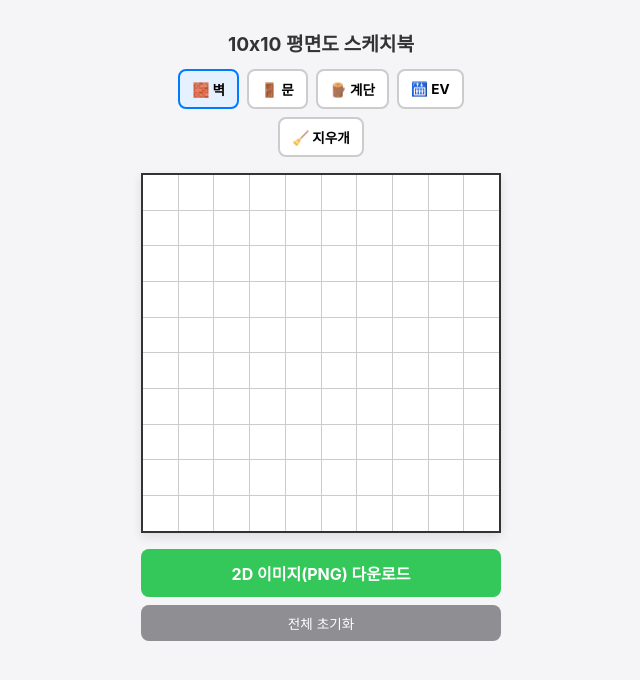
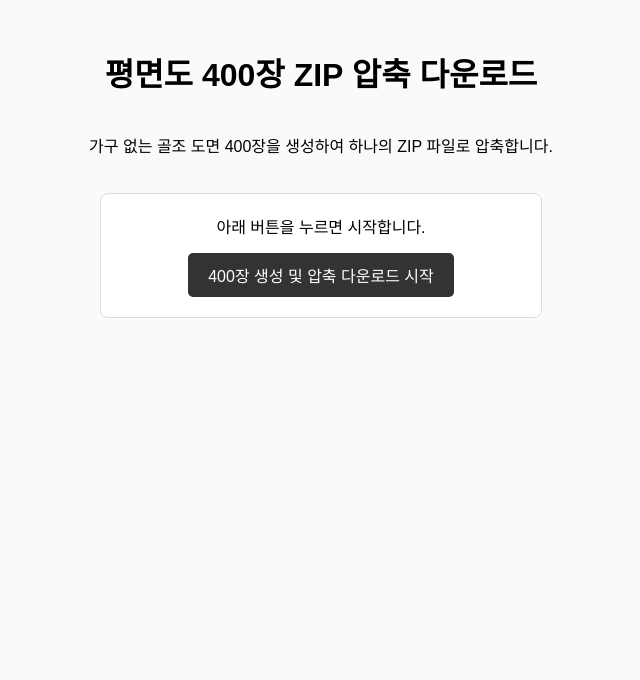
Before and after one commit to elnosguiar/elnosguiar.github.io, a plain HTML site: page tool/index.html in a window 1280 px wide. Shown: the whole page, without its empty margins (319-959 px from the left). Drawn offline with nearby package versions, Linux system fonts and the light colour scheme.

Commit message:
index.html 업데이트

```diff
--- a/tool/index.html
+++ b/tool/index.html
@@ -2,273 +2,255 @@
 <html lang="ko">
 <head>
     <meta charset="UTF-8">
-    <meta name="viewport" content="width=device-width, initial-scale=1.0, user-scalable=no">
-    <title>10x10 평면도 그리기</title>
+    <meta name="viewport" content="width=device-width, initial-scale=1.0">
+    <title>평면도 400장 ZIP 압축 다운로드</title>
+    <!-- 필수 라이브러리 로드 -->
+    <script src="https://cdnjs.cloudflare.com/ajax/libs/html2canvas/1.4.1/html2canvas.min.js"></script>
+    <script src="https://cdnjs.cloudflare.com/ajax/libs/jszip/3.10.1/jszip.min.js"></script>
     <style>
-        * {
-            box-sizing: border-box;
-            touch-action: manipulation;
-            font-family: -apple-system, BlinkMacSystemFont, "Segoe UI", Roboto, sans-serif;
+        :root {
+            --wall-color: #333;
+            --floor-color: #f0f0f0;
+            --room-color: #e3f2fd;
+            --entrance-color: #ffcc80;
+            --text-color: #555;
         }
+
         body {
-            margin: 0;
-            padding: 16px;
-            background-color: #f5f5f7;
+            font-family: 'Malgun Gothic', sans-serif;
+            background-color: #fafafa;
             display: flex;
             flex-direction: column;
             align-items: center;
-        }
-        h1 {
-            font-size: 1.2rem;
-            margin-bottom: 12px;
-            color: #333;
-        }
-        /* 팔레트 설정 */
-        .toolbar {
-            display: flex;
-            gap: 8px;
-            margin-bottom: 16px;
-            flex-wrap: wrap;
-            justify-content: center;
-            max-width: 360px;
-        }
-        .tool-btn {
-            padding: 8px 12px;
-            border: 2px solid #ccc;
-            border-radius: 8px;
-            background: white;
-            font-size: 0.85rem;
-            font-weight: bold;
-            cursor: pointer;
-            display: flex;
-            align-items: center;
-            gap: 4px;
-        }
-        .tool-btn.active {
-            border-color: #007aff;
-            background-color: #e5f1ff;
+            padding: 20px;
         }
 
-        /* 10x10 Grid Style */
-        #grid-container {
-            display: grid;
-            grid-template-columns: repeat(10, 1fr);
-            grid-template-rows: repeat(10, 1fr);
-            gap: 1px;
-            background-color: #ccc;
-            border: 2px solid #333;
-            width: 100%;
-            max-width: 360px;
-            aspect-ratio: 1 / 1;
-            margin-bottom: 16px;
-            box-shadow: 0 4px 10px rgba(0,0,0,0.1);
+        /* 다운로드할 도면 영역 (화면 밖으로 숨김 처리) */
+        #floorplan-container {
+            position: absolute;
+            left: -10000px;
+            top: -10000px;
+            width: 800px;
+            height: 600px;
+            background-color: var(--floor-color);
+            border: 4px solid var(--wall-color);
+            overflow: hidden;
+            display: block;
         }
-        .cell {
-            background-color: #ffffff;
+
+        .room {
+            position: absolute;
+            background-color: var(--room-color);
+            border: 2px solid var(--wall-color);
             display: flex;
             align-items: center;
             justify-content: center;
-            font-size: 0.75rem;
+            font-size: 14px;
             font-weight: bold;
-            user-select: none;
-            cursor: pointer;
-            position: relative;
+            color: var(--text-color);
+            box-sizing: border-box;
         }
 
-        /* 요소 스타일링 */
-        .cell.wall { background-color: #2c3e50; }
-        .cell.door {
-            background-color: #e74c3c;
-            color: white;
-        }
-        .cell.door::after {
-            content: "🚪";
-            font-size: 1rem;
-        }
-        .cell.stairs {
-            background-color: #f39c12;
-            color: white;
-            background-image: repeating-linear-gradient(0deg, transparent, transparent 3px, rgba(0,0,0,0.2) 3px, rgba(0,0,0,0.2) 6px);
-        }
-        .cell.stairs::after {
-            content: "ST";
-            font-size: 0.7rem;
-        }
-        .cell.elevator {
-            background-color: #9b59b6;
-            color: white;
-        }
-        .cell.elevator::after {
-            content: "EV";
-            font-size: 0.75rem;
+        .room.entrance {
+            background-color: var(--entrance-color);
         }
 
-        /* 컨트롤 버튼 */
-        .action-btn {
-            width: 100%;
-            max-width: 360px;
-            padding: 12px;
-            background-color: #34c759;
+        /* 상태 박스 및 버튼 */
+        #status-box {
+            margin-top: 20px;
+            padding: 20px;
+            background-color: white;
+            border-radius: 8px;
+            border: 1px solid #ddd;
+            text-align: center;
+            width: 80%;
+            max-width: 400px;
+        }
+
+        #start-btn {
+            margin-top: 15px;
+            padding: 10px 20px;
+            font-size: 16px;
+            background-color: #333;
             color: white;
             border: none;
-            border-radius: 8px;
-            font-size: 1rem;
-            font-weight: bold;
-            cursor: pointer;
-            margin-bottom: 8px;
-        }
-        .reset-btn {
-            width: 100%;
-            max-width: 360px;
-            padding: 8px;
-            background-color: #8e8e93;
-            color: white;
-            border: none;
-            border-radius: 8px;
-            font-size: 0.85rem;
+            border-radius: 5px;
             cursor: pointer;
         }
+
+        #start-btn:disabled {
+            background-color: #ccc;
+            cursor: not-allowed;
+        }
+
+        /* 로딩 애니메이션 */
+        .loader {
+            border: 5px solid #f3f3f3;
+            border-top: 5px solid #333;
+            border-radius: 50%;
+            width: 30px;
+            height: 30px;
+            animation: spin 1s linear infinite;
+            display: none;
+            margin: 10px auto;
+        }
+
+        @keyframes spin {
+            0% { transform: rotate(0deg); }
+            100% { transform: rotate(360deg); }
+        }
+
     </style>
 </head>
 <body>
 
-    <h1>10x10 평면도 스케치북</h1>
+    <h1>평면도 400장 ZIP 압축 다운로드</h1>
+    <p>가구 없는 골조 도면 400장을 생성하여 하나의 ZIP 파일로 압축합니다.</p>
 
-    <!-- 도구 선택 영역 -->
-    <div class="toolbar">
-        <button class="tool-btn active" onclick="selectTool('wall', this)">🧱 벽</button>
-        <button class="tool-btn" onclick="selectTool('door', this)">🚪 문</button>
-        <button class="tool-btn" onclick="selectTool('stairs', this)">🪵 계단</button>
-        <button class="tool-btn" onclick="selectTool('elevator', this)">🛗 EV</button>
-        <button class="tool-btn" onclick="selectTool('empty', this)">🧹 지우개</button>
+    <div id="status-box">
+        <div id="status-text">아래 버튼을 누르면 시작합니다.</div>
+        <div class="loader" id="loader"></div>
+        <div id="progress-text"></div>
+        <button id="start-btn">400장 생성 및 압축 다운로드 시작</button>
     </div>
 
-    <!-- 10x10 그리드 영역 -->
-    <div id="grid-container"></div>
-
-    <!-- 다운로드 및 초기화 버튼 -->
-    <button class="action-btn" onclick="downloadImage()">2D 이미지(PNG) 다운로드</button>
-    <button class="reset-btn" onclick="resetGrid()">전체 초기화</button>
+    <!-- JavaScript로 도면이 생성되는 숨겨진 영역 -->
+    <div id="floorplan-container"></div>
 
     <script>
-        const GRID_SIZE = 10;
-        let selectedTool = 'wall';
-        const gridContainer = document.getElementById('grid-container');
+        const container = document.getElementById('floorplan-container');
+        const startBtn = document.getElementById('start-btn');
+        const statusText = document.getElementById('status-text');
+        const progressText = document.getElementById('progress-text');
+        const loader = document.getElementById('loader');
+        const totalImages = 400; // 총 개수
 
-        // 10x10 상태 저장 배열
-        let gridData = Array(GRID_SIZE).fill(null).map(() => Array(GRID_SIZE).fill('empty'));
+        // 방 목록
+        const roomTypes = [
+            { name: '현관', class: 'entrance' },
+            { name: '로비', class: 'lobby' },
+            { name: '사무실 A', class: 'office' },
+            { name: '사무실 B', class: 'office' },
+            { name: '회의실', class: 'meeting' },
+            { name: '창고', class: 'storage' },
+            { name: '계단실', class: 'stairs' },
+            { name: '엘리베이터', class: 'elevator' }
+        ];
 
-        // 그리드 화면 생성
-        function initGrid() {
-            gridContainer.innerHTML = '';
-            for (let r = 0; r < GRID_SIZE; r++) {
-                for (let c = 0; c < GRID_SIZE; c++) {
-                    const cell = document.createElement('div');
-                    cell.classList.add('cell');
-                    cell.dataset.row = r;
-                    cell.dataset.col = c;
-
-                    // 터치 및 클릭 이벤트 지원
-                    cell.addEventListener('click', () => applyTool(r, c, cell));
-
-                    gridContainer.appendChild(cell);
+        // 겹침 확인
+        function isOverlapping(newRoom, existingRooms) {
+            for (let room of existingRooms) {
+                if (!(newRoom.x + newRoom.width < room.x ||
+                      newRoom.x > room.x + room.width ||
+                      newRoom.y + newRoom.height < room.y ||
+                      newRoom.y > room.y + room.height)) {
+                    return true;
                 }
             }
+            return false;
         }
 
-        // 도구 선택
-        function selectTool(tool, btn) {
-            selectedTool = tool;
-            document.querySelectorAll('.tool-btn').forEach(b => b.classList.remove('active'));
-            btn.classList.add('active');
+        // 도면 생성
+        function generateRandomFloorPlan() {
+            container.innerHTML = '';
+            const placedRooms = [];
+
+            roomTypes.forEach(type => {
+                let room = {};
+                let attempts = 0;
+                let placed = false;
+
+                while (!placed && attempts < 100) {
+                    const width = Math.floor(Math.random() * (250 - 100)) + 100;
+                    const height = Math.floor(Math.random() * (250 - 100)) + 100;
+
+                    if (type.class === 'entrance') {
+                        const edge = Math.floor(Math.random() * 4);
+                        if (edge === 0 || edge === 2) {
+                            room.x = Math.floor(Math.random() * (800 - width));
+                            room.y = (edge === 0) ? 0 : 600 - height;
+                        } else {
+                            room.x = (edge === 1) ? 800 - width : 0;
+                            room.y = Math.floor(Math.random() * (600 - height));
+                        }
+                    } else {
+                        room.x = Math.floor(Math.random() * (800 - width));
+                        room.y = Math.floor(Math.random() * (600 - height));
+                    }
+
+                    room.width = width;
+                    room.height = height;
+
+                    if (!isOverlapping(room, placedRooms)) {
+                        const roomEl = document.createElement('div');
+                        roomEl.className = `room ${type.class}`;
+                        roomEl.style.width = `${room.width}px`;
+                        roomEl.style.height = `${room.height}px`;
+                        roomEl.style.left = `${room.x}px`;
+                        roomEl.style.top = `${room.y}px`;
+                        roomEl.innerHTML = `<span>${type.name}</span>`;
+                        container.appendChild(roomEl);
+                        placedRooms.push(room);
+                        placed = true;
+                    }
+                    attempts++;
+                }
+            });
         }
 
-        // 셀 상태 변경
-        function applyTool(row, col, element) {
-            gridData[row][col] = selectedTool;
-            element.className = 'cell'; // 초기화
-            if (selectedTool !== 'empty') {
-                element.classList.add(selectedTool);
-            }
-        }
+        // 메인 로직: 생성 -> 압축 -> 다운로드
+        startBtn.addEventListener('click', async () => {
+            startBtn.disabled = true;
+            loader.style.display = 'block';
+            statusText.innerText = '이미지를 생성하고 있습니다...';
 
-        // 전체 초기화
-        function resetGrid() {
-            gridData = Array(GRID_SIZE).fill(null).map(() => Array(GRID_SIZE).fill('empty'));
-            document.querySelectorAll('.cell').forEach(cell => cell.className = 'cell');
-        }
+            const zip = new JSZip(); // JSZip 객체 생성
+            const imgFolder = zip.folder("floorplans"); // zip 내부 폴더 생성
 
-        // Canvas를 이용한 2D PNG 이미지 다운로드
-        function downloadImage() {
-            const canvas = document.createElement('canvas');
-            const ctx = canvas.getContext('2d');
-            const cellSize = 60; // 이미지 해상도를 높이기 위해 60px 지정
+            for (let i = 1; i <= totalImages; i++) {
+                // 1. 도면 생성
+                generateRandomFloorPlan();
+                progressText.innerText = `생성 중: ${i} / ${totalImages}`;
 
-            canvas.width = GRID_SIZE * cellSize;
-            canvas.height = GRID_SIZE * cellSize;
+                // 2. HTML을 캔버스로 변환 (html2canvas)
+                // 중요: 렌더링 시간을 주기 위해 비동기 처리
+                const canvas = await html2canvas(container, {
+                    logging: false,
+                    width: 800,
+                    height: 600
+                });
 
-            // 배경 그리기
-            ctx.fillStyle = '#ffffff';
-            ctx.fillRect(0, 0, canvas.width, canvas.height);
+                // 3. 캔버스 데이터를 Base64 PNG로 변환
+                const imgData = canvas.toDataURL('image/png').split(',')[1];
 
-            // 셀 상태 및 오버레이 그리기
-            for (let r = 0; r < GRID_SIZE; r++) {
-                for (let c = 0; c < GRID_SIZE; c++) {
-                    const type = gridData[r][col = c];
-                    const x = c * cellSize;
-                    const y = r * cellSize;
+                // 4. ZIP 폴더에 이미지 파일 추가
+                imgFolder.file(`floorplan_${i}.png`, imgData, {base64: true});
 
-                    // 요소별 색상
-                    if (type === 'wall') {
-                        ctx.fillStyle = '#2c3e50';
-                        ctx.fillRect(x, y, cellSize, cellSize);
-                    } else if (type === 'door') {
-                        ctx.fillStyle = '#e74c3c';
-                        ctx.fillRect(x, y, cellSize, cellSize);
-                        // 문 아이콘 대체 텍스트
-                        ctx.fillStyle = '#ffffff';
-                        ctx.font = 'bold 20px sans-serif';
-                        ctx.textAlign = 'center';
-                        ctx.textBaseline = 'middle';
-                        ctx.fillText('DOOR', x + cellSize/2, y + cellSize/2);
-                    } else if (type === 'stairs') {
-                        ctx.fillStyle = '#f39c12';
-                        ctx.fillRect(x, y, cellSize, cellSize);
-                        // 계단 패턴 선 그리기
-                        ctx.strokeStyle = 'rgba(0,0,0,0.3)';
-                        ctx.lineWidth = 2;
-                        for (let i = 1; i < 5; i++) {
-                            ctx.beginPath();
-                            ctx.moveTo(x, y + (cellSize / 5) * i);
-                            ctx.lineTo(x + cellSize, y + (cellSize / 5) * i);
-                            ctx.stroke();
-                        }
-                    } else if (type === 'elevator') {
-                        ctx.fillStyle = '#9b59b6';
-                        ctx.fillRect(x, y, cellSize, cellSize);
-                        ctx.fillStyle = '#ffffff';
-                        ctx.font = 'bold 24px sans-serif';
-                        ctx.textAlign = 'center';
-                        ctx.textBaseline = 'middle';
-                        ctx.fillText('EV', x + cellSize/2, y + cellSize/2);
-                    }
-
-                    // 그리드 테두리
-                    ctx.strokeStyle = '#cccccc';
-                    ctx.lineWidth = 1;
-                    ctx.strokeRect(x, y, cellSize, cellSize);
+                // 브라우저 멈춤 방지를 위한 약간의 대기
+                if (i % 20 === 0) {
+                    await new Promise(resolve => setTimeout(resolve, 10));
                 }
             }
 
-            // 다운로드 링크 동작
-            const link = document.createElement('a');
-            link.download = 'floor_plan_10x10.png';
-            link.href = canvas.toDataURL('image/png');
-            link.click();
-        }
+            // 5. 압축 및 다운로드
+            statusText.innerText = 'ZIP 파일로 압축하고 있습니다... (시간 소요)';
+            progressText.innerText = '';
 
-        // 앱 초기화 실행
-        initGrid();
+            // 압축 생성 (비동기)
+            zip.generateAsync({type:"blob"}).then(function(content) {
+                statusText.innerText = '압축 완료! 다운로드를 시작합니다.';
+                loader.style.display = 'none';
+
+                // 다운로드 링크 생성 및 클릭
+                const link = document.createElement('a');
+                link.href = URL.createObjectURL(content);
+                link.download = "floorplans_400.zip"; // 저장될 파일명
+                link.click();
+
+                startBtn.disabled = false;
+            });
+        });
+
     </script>
 </body>
 </html>
```
